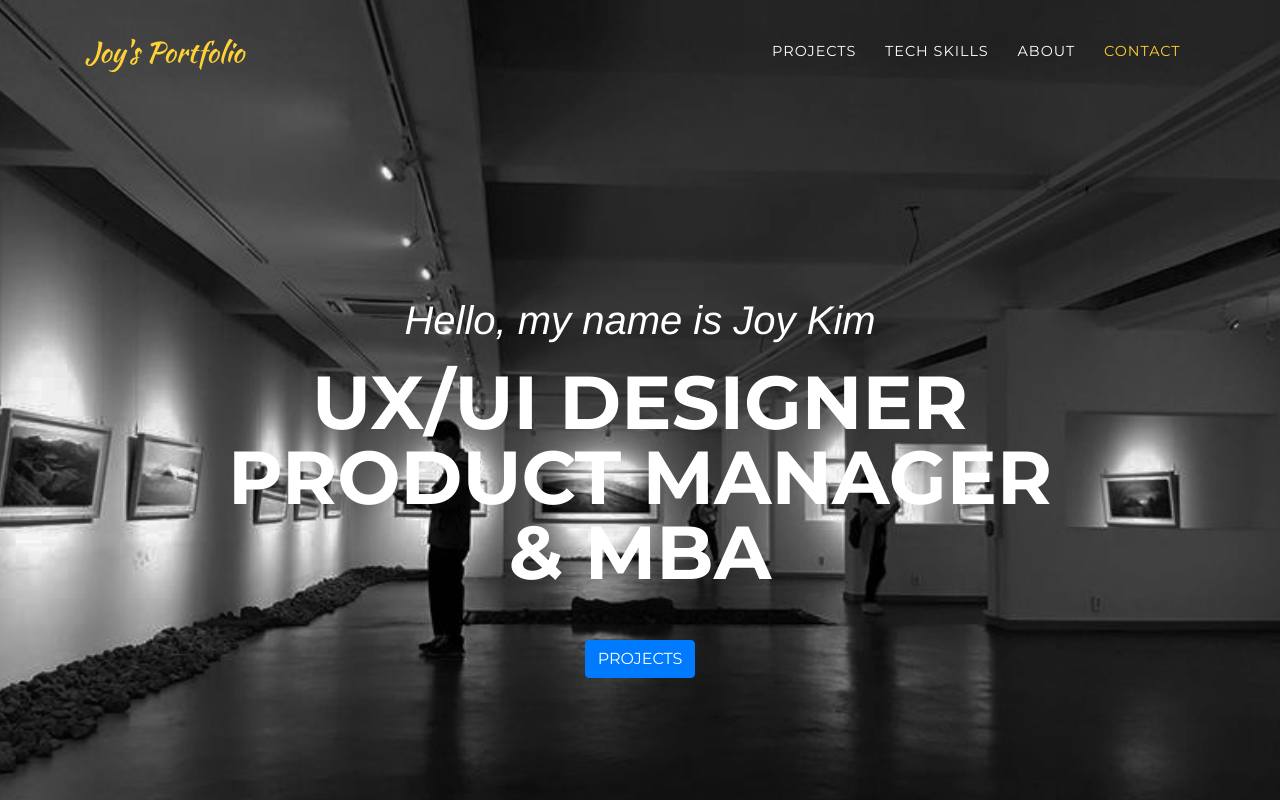
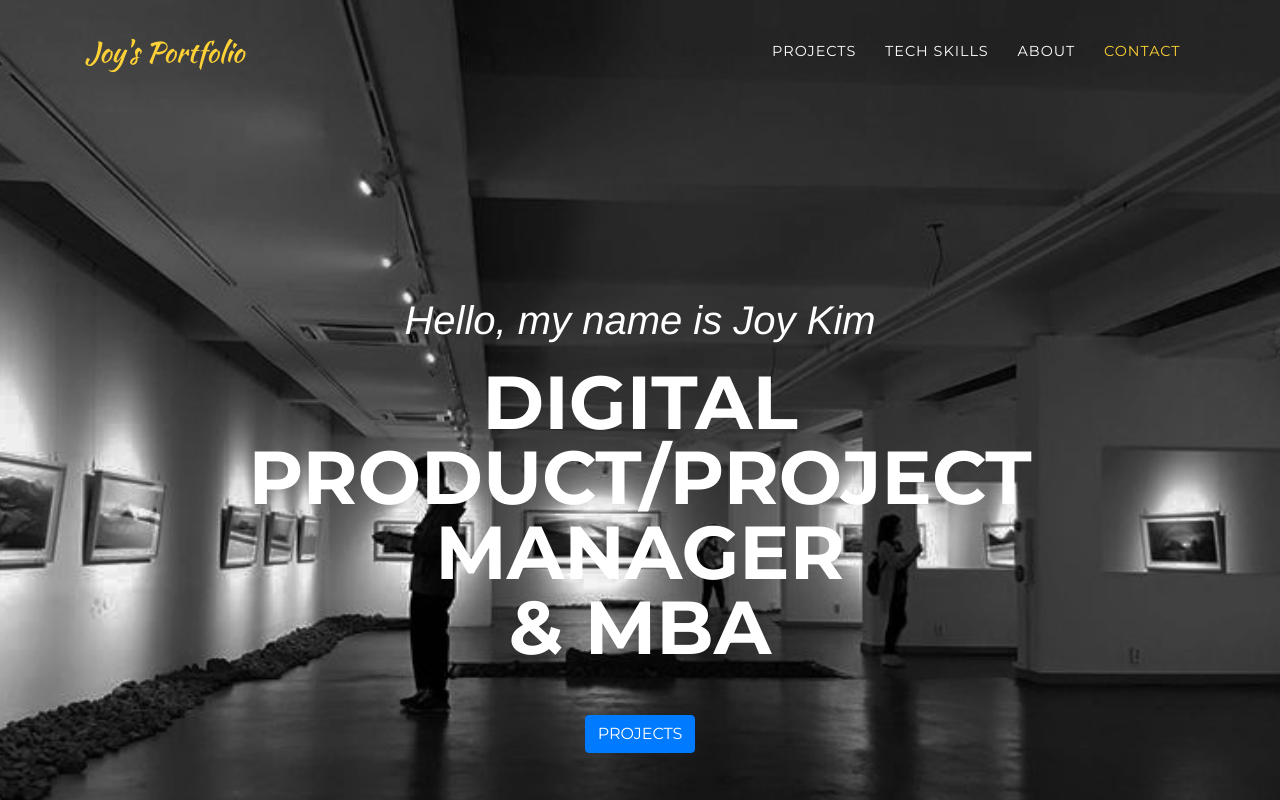
Before and after one commit to silverxrain125/silverxrain125.github.io, a website with bundled scripts: page index.html in a window 1280 px wide. Shown: the top 800 px of the page. Built offline with nearby package versions, Linux system fonts and the light colour scheme; files whose address does not match are found by name; a web font is replaced by a local one.

Commit message:
revised title

```diff
--- a/index.html
+++ b/index.html
@@ -62,7 +62,7 @@
       <div class="container">
         <div class="intro-text">
           <div class="intro-lead-in">Hello, my name is Joy Kim</div>
-          <div class="intro-heading text-uppercase">UX/UI Designer<br>Product Manager<br> & MBA <br></div>
+          <div class="intro-heading text-uppercase">Digital Product/Project Manager<br> & MBA <br></div>
           <a class="btn btn-primary btn-xl text-uppercase js-scroll-trigger" href="#portfolio">Projects</a>
         </div>
       </div>
```
